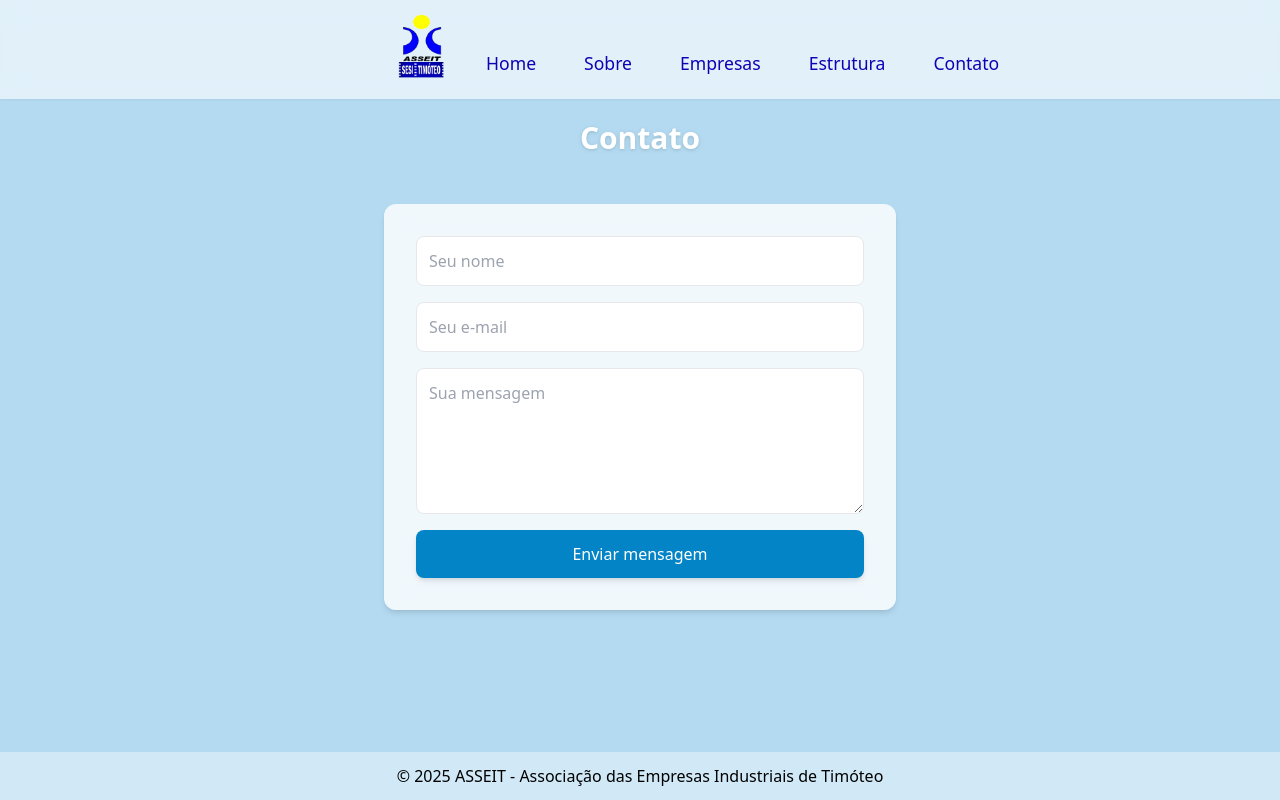
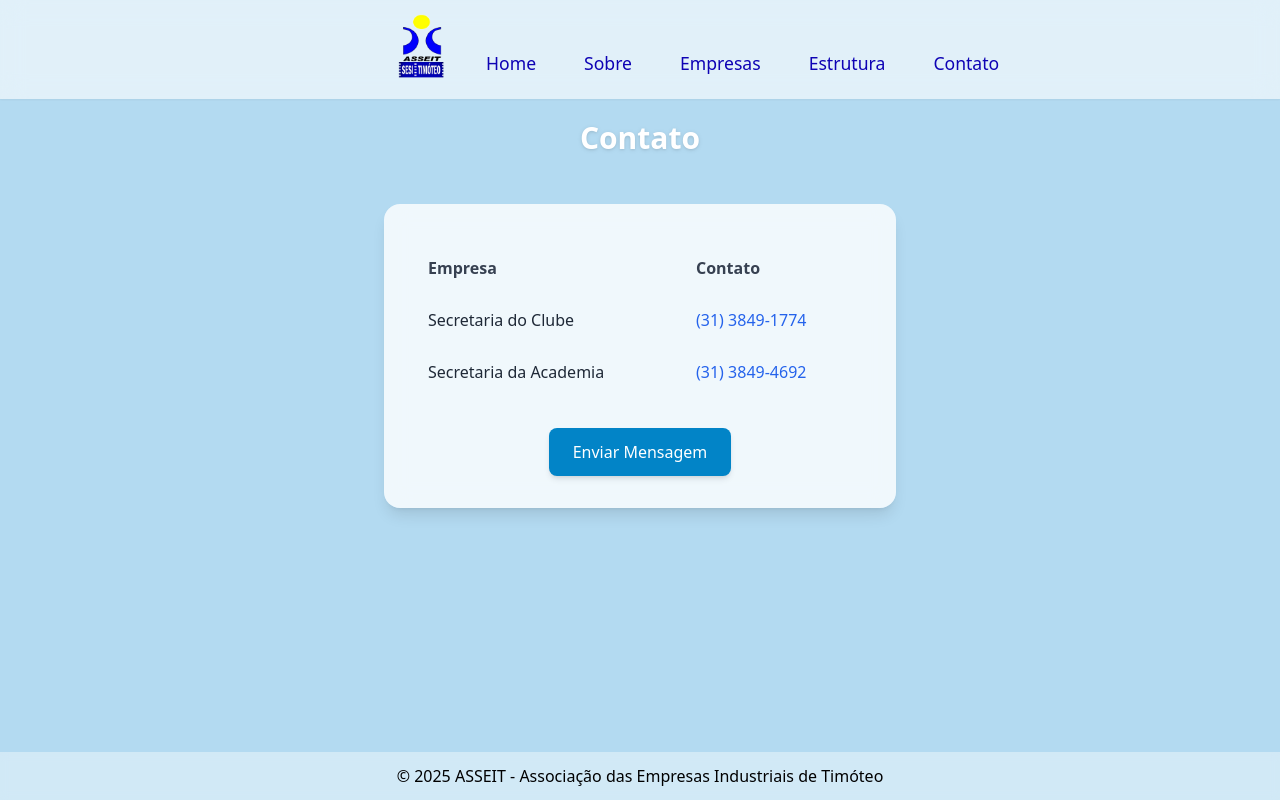
Before and after one commit to ProssimalCrost/ASSEIT-SITE, a Next.js app in the folder src/asseit-site/: page /contato in a window 1280 px wide. Built offline with nearby package versions, Linux system fonts and the light colour scheme; some icons are missing.

Commit message:
fix: hydrated error on table (Estrutura)

```diff
--- a/src/asseit-site/src/app/contato/page.tsx
+++ b/src/asseit-site/src/app/contato/page.tsx
@@ -4,25 +4,37 @@ import Button from "../components/button";
 export default function ContatoPage() {
   return (
     <Section title="Contato">
-      <div className="bg-white/80 backdrop-blur-md rounded-xl p-8 shadow-md max-w-lg mx-auto">
-        <form className="flex flex-col gap-4">
-          <input
-            type="text"
-            placeholder="Seu nome"
-            className="border rounded-lg p-3"
-          />
-          <input
-            type="email"
-            placeholder="Seu e-mail"
-            className="border rounded-lg p-3"
-          />
-          <textarea
-            placeholder="Sua mensagem"
-            rows={5}
-            className="border rounded-lg p-3"
-          ></textarea>
-          <Button>Enviar mensagem</Button>
-        </form>
+      <div className="bg-white/80 backdrop-blur-md rounded-2xl shadow-lg p-8 max-w-lg mx-auto">
+        <table className="w-full text-left border-separate border-spacing-y-3">
+          <thead>
+            <tr className="text-gray-700 border-b border-gray-200">
+              <th className="py-2 px-3 font-semibold">Empresa</th>
+              <th className="py-2 px-3 font-semibold">Contato</th>
+            </tr>
+          </thead>
+          <tbody>
+            <tr className="hover:bg-gray-100 transition-colors">
+              <td className="py-2 px-3 text-gray-800">Secretaria do Clube</td>
+              <td className="py-2 px-3 text-blue-600 font-medium">
+                <a href="tel:+553138491774" className="hover:underline">
+                  (31) 3849-1774
+                </a>
+              </td>
+            </tr>
+            <tr className="hover:bg-gray-100 transition-colors">
+              <td className="py-2 px-3 text-gray-800">Secretaria da Academia</td>
+              <td className="py-2 px-3 text-blue-600 font-medium">
+                <a href="tel:+553138491774" className="hover:underline">
+                  (31) 3849-4692
+                </a>
+              </td>
+            </tr>
+          </tbody>
+        </table>
+
+        <div className="text-center mt-6">
+          <Button>Enviar Mensagem</Button>
+        </div>
       </div>
     </Section>
   );
--- a/src/asseit-site/src/app/estrutura/page.tsx
+++ b/src/asseit-site/src/app/estrutura/page.tsx
@@ -76,9 +76,9 @@ export default function SobrePage() {
               className="w-full h-auto rounded-xl"
               loading="lazy"
             />
-            <p className="mt-2 text-xs text-slate-500 text-center">
+            <div className="mt-2 text-xs text-slate-500 text-center">
               <TabelaHorarios />
-            </p>
+            </div>
           </div>
         </section>
 
```
